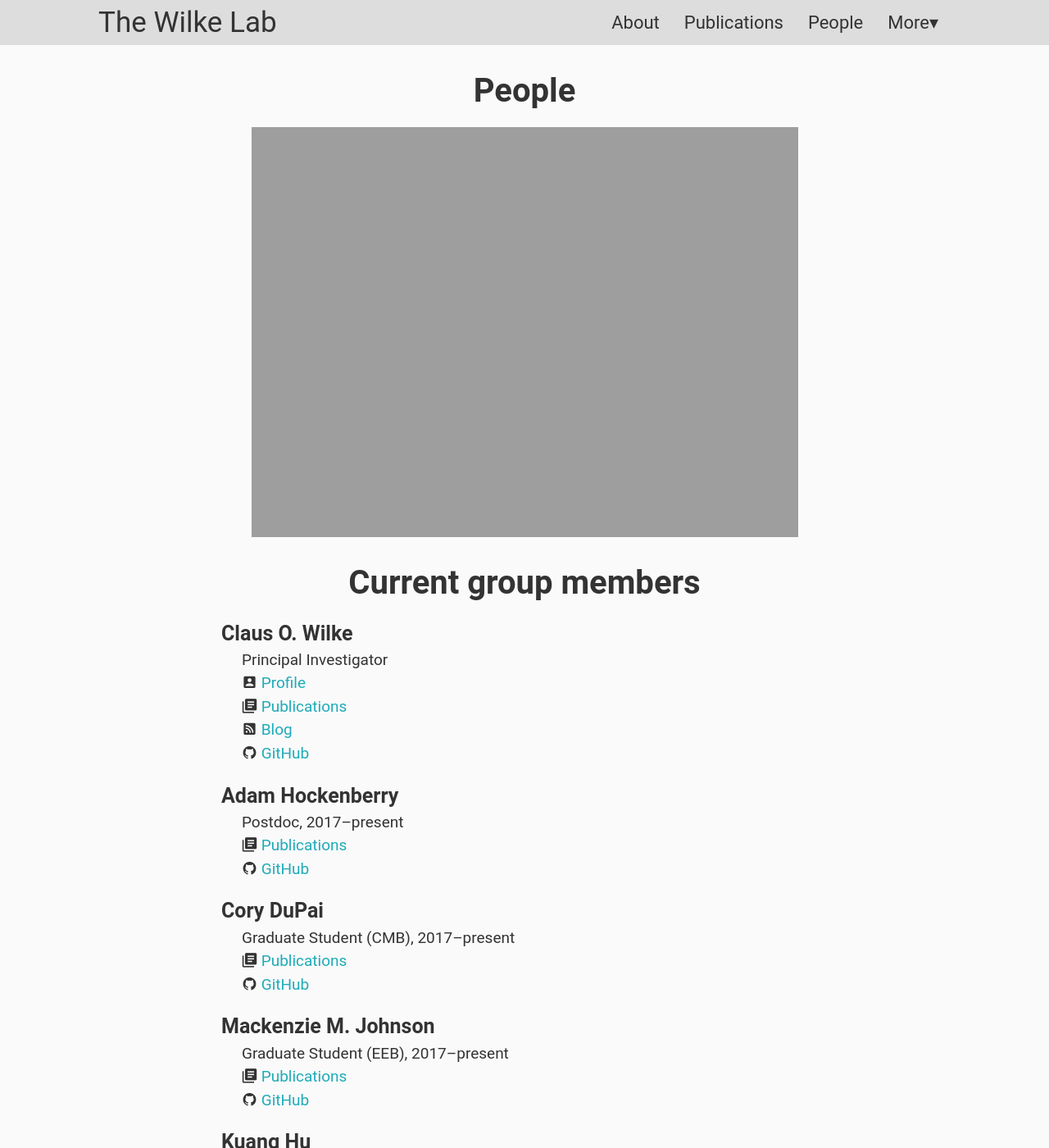
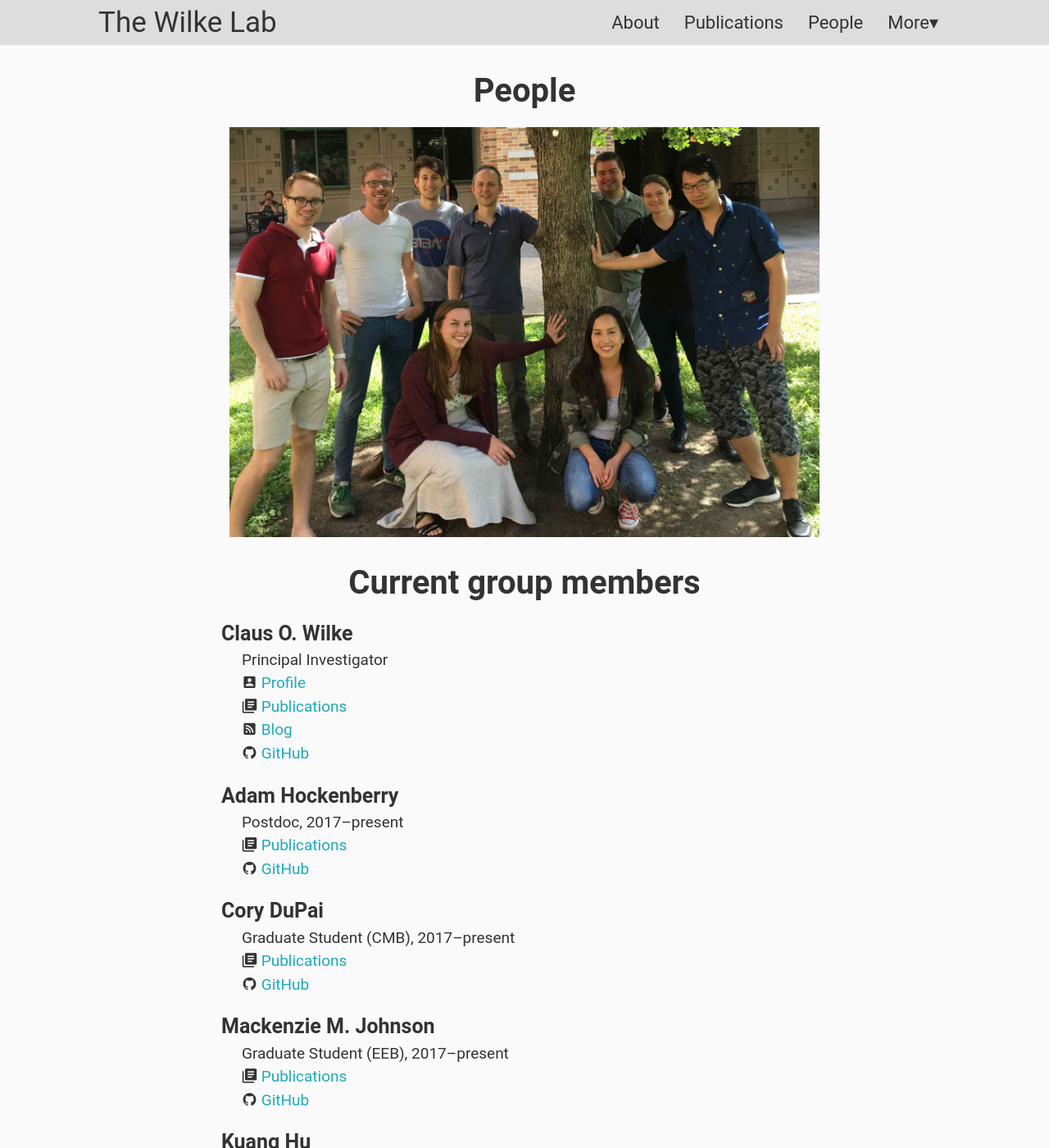
Before and after one commit to wilkelab/wilkelab.github.io, a Jekyll site: the page built from people.html, in a window 1280 px wide and 1400 px high. Shown: the whole window at 82% size. Built offline with Jekyll 4.4.1, drawn with Linux system fonts in a browser that asks for light colours; nearby versions of some CDN libraries; a script that is not in the unit is left out.

Commit message:
fix bg images

```diff
--- a/css/main.css
+++ b/css/main.css
@@ -290,7 +290,6 @@ h2 span{
   height: 500px;
   width: 100%;
   max-height: 65vw;
-  background-image: url("{{ '/img/LabPictureOct2018.jpg' | prepend: site.baseurl }}");
   background-repeat: no-repeat;
   background-size: contain;
   background-position: 50%,50%;
--- a/index.html
+++ b/index.html
@@ -1,9 +1,10 @@
 ---
 layout: page
+image: /img/enzyme_cover.jpg
 ---
 
 <div class="main-img-wrap">
-  <div class="main-img" style='background-image: url({{ "/img/enzyme_cover.jpg" | prepend: site.baseurl }});'></div>
+  <div class="main-img" style="background-image: url({{ page.image | prepend: site.baseurl }});"></div>
   <div class="main-text">
     <h1>The Wilke Lab</h1>
     <h2>Computational Evolutional Biology</h2>
--- a/people.html
+++ b/people.html
@@ -2,10 +2,11 @@
 layout: page
 title: People
 permalink: /people
+image: /img/LabPictureOct2018.jpg
 ---
 <div class="people">
   <h1> People </h1>
-  <div class="people-image">
+  <div class="people-image" style="background-image: url({{ page.image | prepend: site.baseurl }});">
   </div>
   <div class="people-current">
     <h1>Current group members</h1>
```
